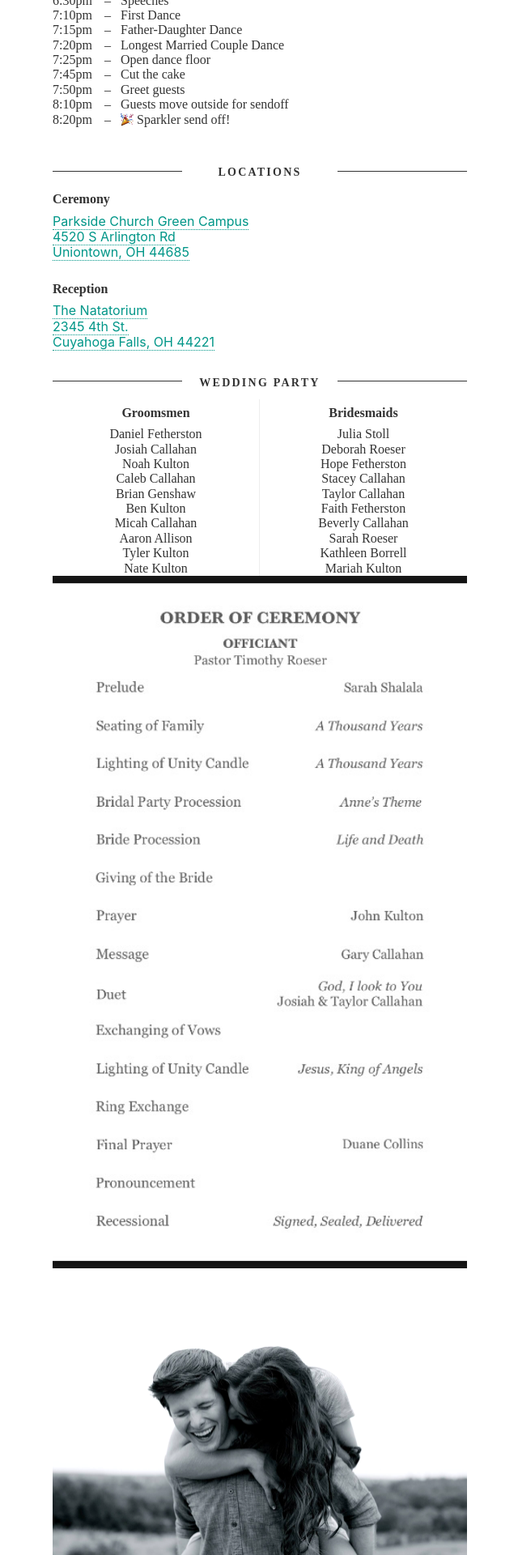
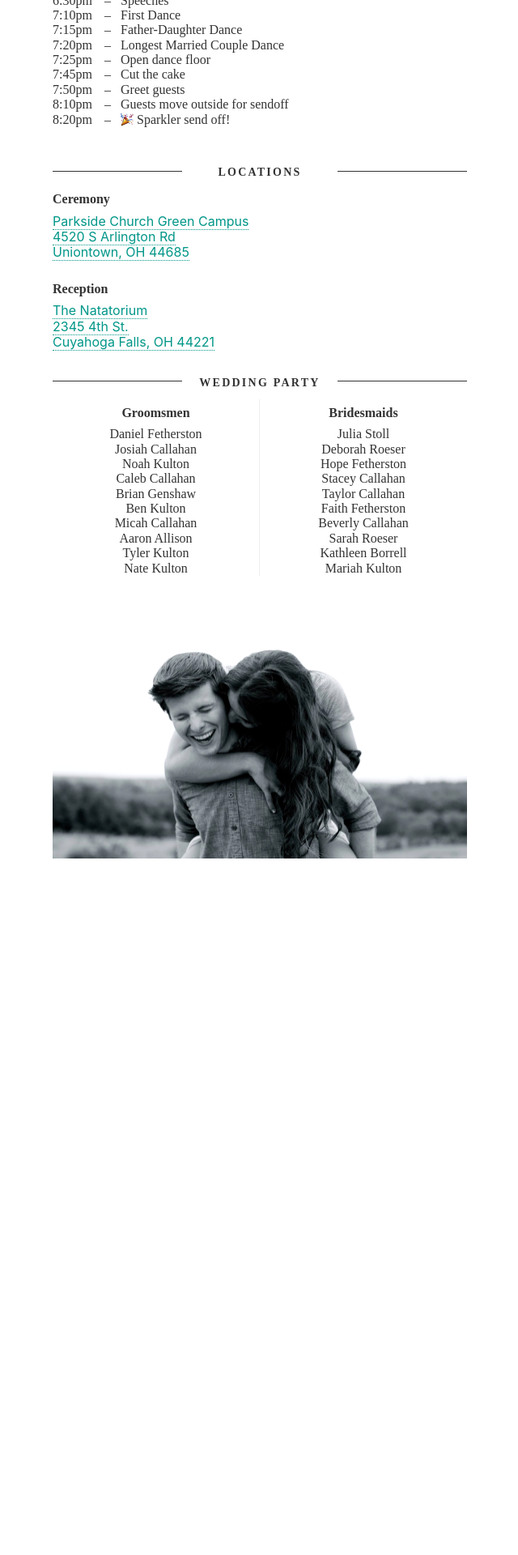
Before and after one commit to jkulton/jkulton.github.io, a Jekyll site: the page built from wedding/index.html, in a window 1280 px wide. Shown: the part 702-2622 px from the top of the page at 81% size, without its empty margins (319-959 px from the left). Built offline with Jekyll 4.4.1, drawn with Linux system fonts in a browser that asks for light colours; after the commit the page ends 1762 px from its top, so only the background shows below that.

Commit message:
remove image from page

```diff
--- a/wedding/index.html
+++ b/wedding/index.html
@@ -111,8 +111,6 @@ title: "Wedding Info"
 		</section>
 	</section>
 
-        <img src="image.jpeg" class="w-100" />
-
 </section>
 
 <img class="hero mw6 center db-ns mt2" src="2.jpg" />
```
